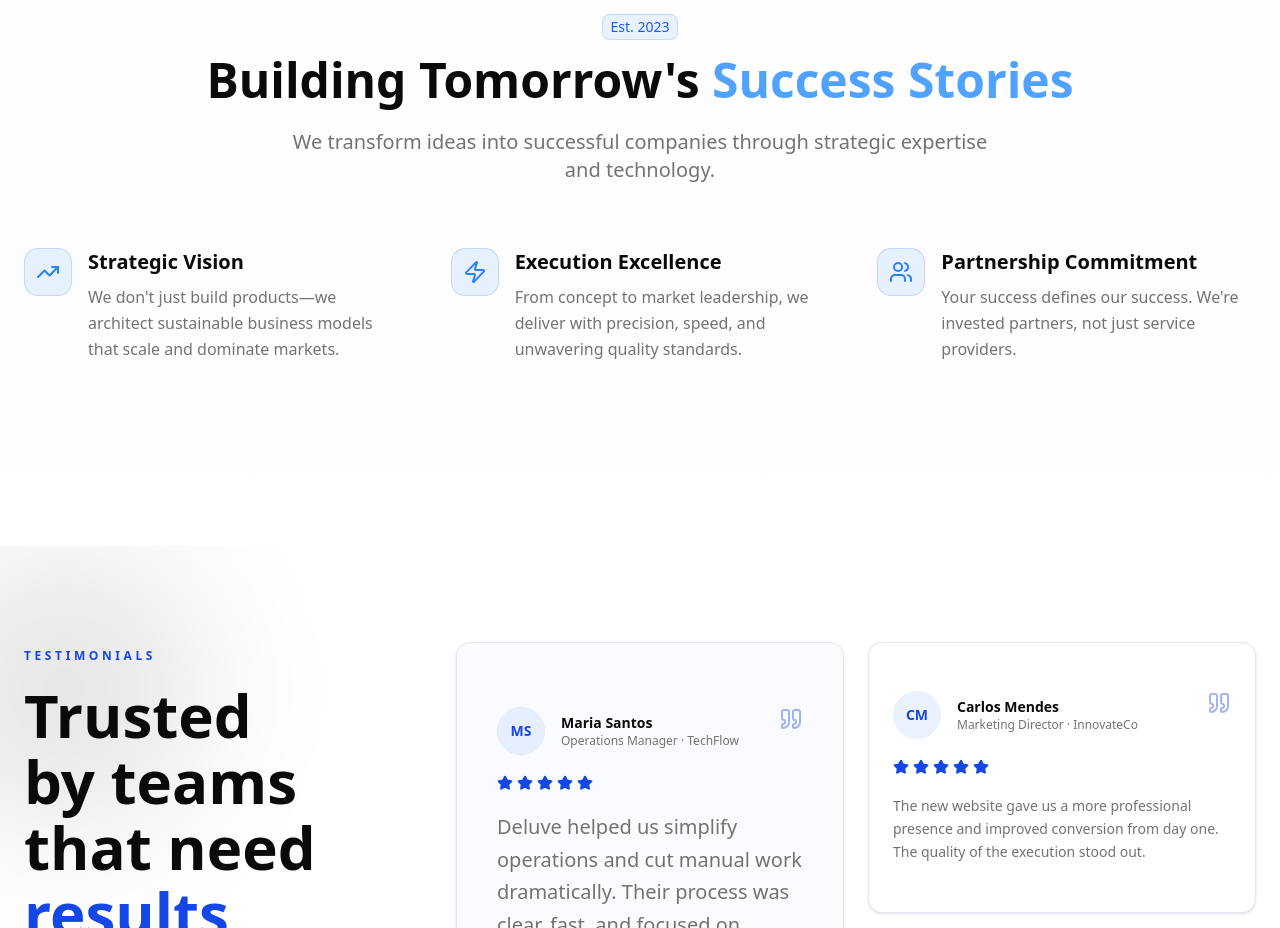
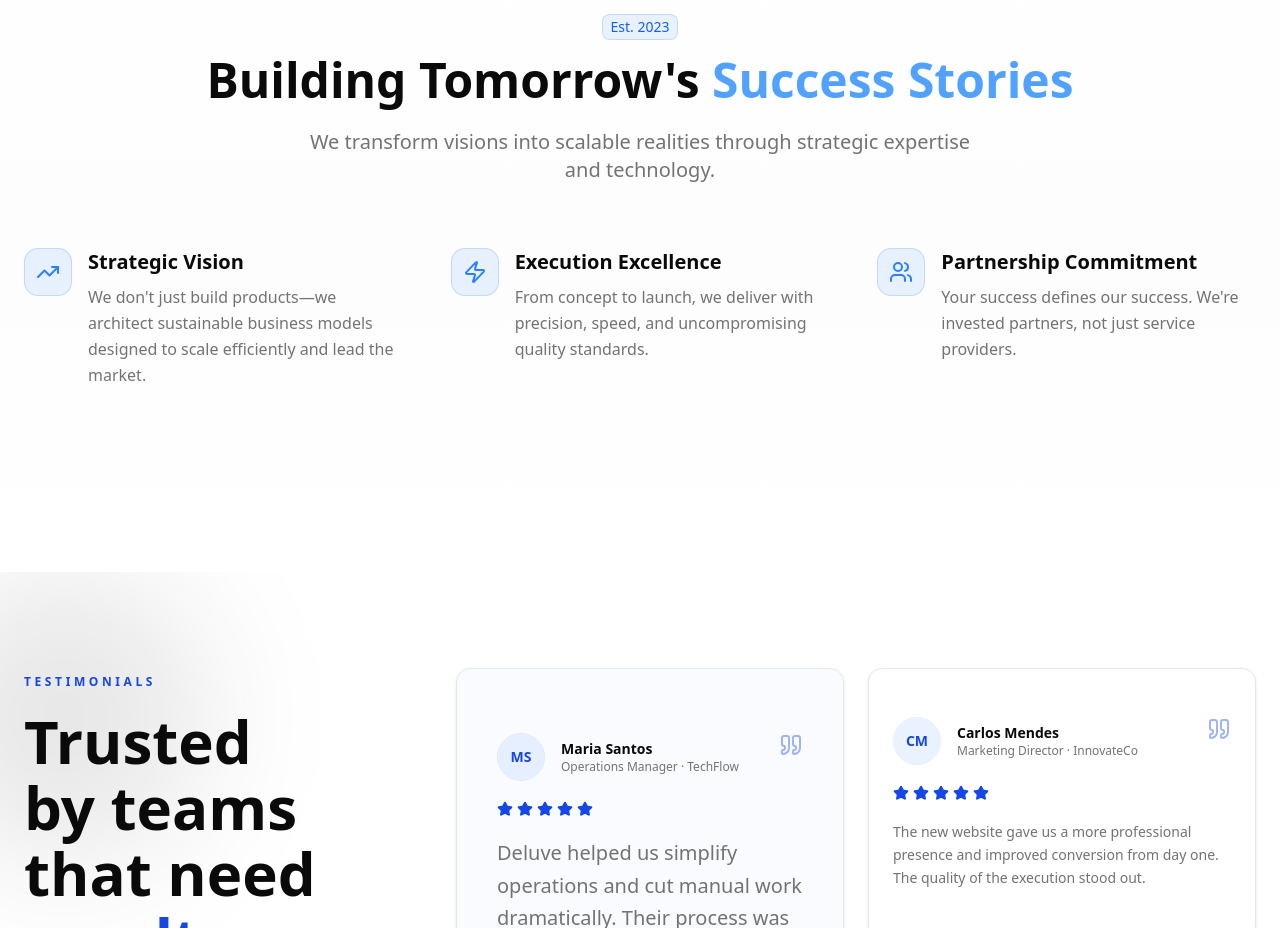
Before and after one commit to Deluve/deluve.co.mz, a Next.js app: page / in a window 1280 px wide. Shown: the part 5100-6028 px from the top of the page. Built offline with nearby package versions, Linux system fonts and the light colour scheme.

Commit message:
refactor(about): enhance clarity and impact of text in About section

```diff
--- a/src/components/about.tsx
+++ b/src/components/about.tsx
@@ -22,7 +22,7 @@ export default function AboutSection() {
           </ScrollView>
           <ScrollView delay={0.2}>
             <p className="text-xl text-muted-foreground max-w-3xl mx-auto text-pretty">
-              We transform ideas into successful companies through strategic expertise and technology.
+              We transform visions into scalable realities through strategic expertise and technology.
             </p>
           </ScrollView>
         </div>
@@ -39,8 +39,7 @@ export default function AboutSection() {
                   <div>
                     <h3 className="text-foreground font-semibold text-xl mb-2">Strategic Vision</h3>
                     <p className="text-muted-foreground leading-relaxed">
-                      We don&apos;t just build products—we architect sustainable business models that scale and dominate
-                      markets.
+                      We don&apos;t just build products—we architect sustainable business models designed to scale efficiently and lead the market.
                     </p>
                   </div>
                 </div>
@@ -56,8 +55,7 @@ export default function AboutSection() {
                   <div>
                     <h3 className="text-foreground font-semibold text-xl mb-2">Execution Excellence</h3>
                     <p className="text-muted-foreground leading-relaxed">
-                      From concept to market leadership, we deliver with precision, speed, and unwavering quality
-                      standards.
+                      From concept to launch, we deliver with precision, speed, and uncompromising quality standards.
                     </p>
                   </div>
                 </div>
```
